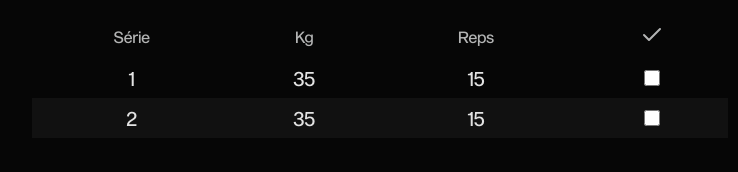
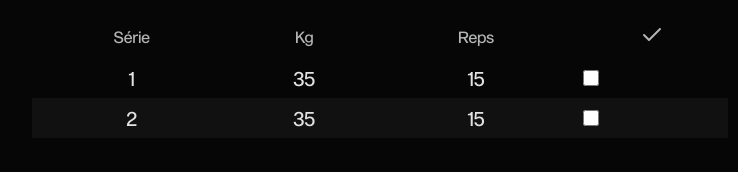
Before and after one commit to PI-CCOMP/impacto-gym, a React (Vite) app: page /componentes in a window 1280 px wide. Shown: the part 1965-2137 px from the top of the page, without its empty margins (260-998 px from the left). Built offline with nearby package versions, Linux system fonts and the light colour scheme.

Commit message:
allow validations at checkbox

```diff
--- a/src/components/InputCheckbox/index.tsx
+++ b/src/components/InputCheckbox/index.tsx
@@ -1,20 +1,35 @@
 import styles from "./styles.module.css";
 
 type InputCheckboxProps = {
-  labelText?: string;
-} & React.ComponentProps<"input">;
+  labelText: string;
+  checked?: boolean;
+  disabled?: boolean;
+  onChange?: (id: string, checked: boolean) => void;
+} & Omit<React.ComponentProps<"input">, "onChange">;
 
-export function InputCheckbox({ labelText, id, ...props }: InputCheckboxProps) {
-  if (labelText) {
-    return (
-      <div className={styles.container}>
-        <input type="checkbox" id={id} className={styles.input} {...props} />
-        <label htmlFor={id} className={styles.label}>
-          {labelText}
-        </label>
-      </div>
-    );
-  }
-
-  return <input type="checkbox" id={id} className={styles.input} {...props} />;
+export function InputCheckbox({
+  labelText,
+  id,
+  checked,
+  disabled,
+  onChange,
+}: InputCheckboxProps) {
+  return (
+    <div className={styles.container}>
+      <input
+        type="checkbox"
+        id={id}
+        checked={checked}
+        disabled={disabled}
+        onChange={(e) => onChange?.(id as string, e.target.checked)}
+        className={styles.input}
+      />
+      <label
+        htmlFor={id}
+        className={`${styles.label} ${disabled ? styles.disabled : ""}`}
+      >
+        <span>{labelText}</span>
+      </label>
+    </div>
+  );
 }
```
